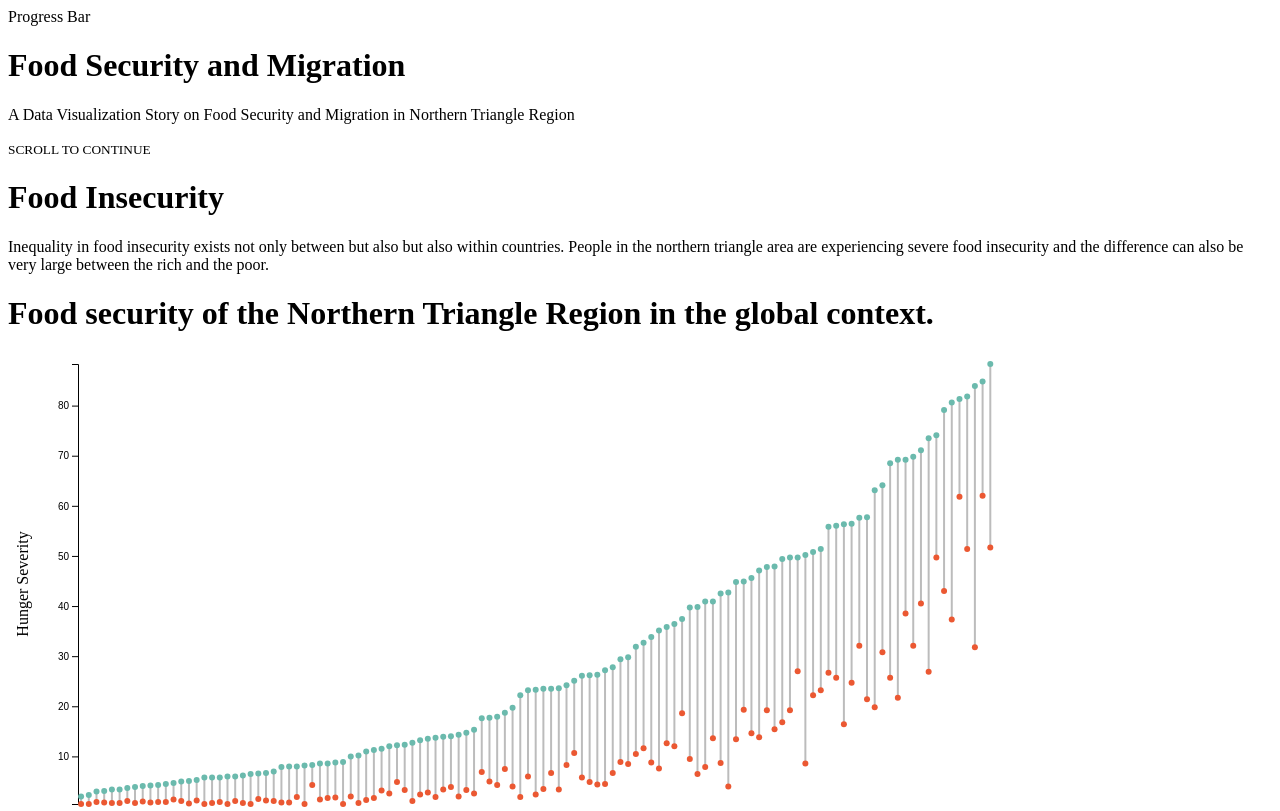
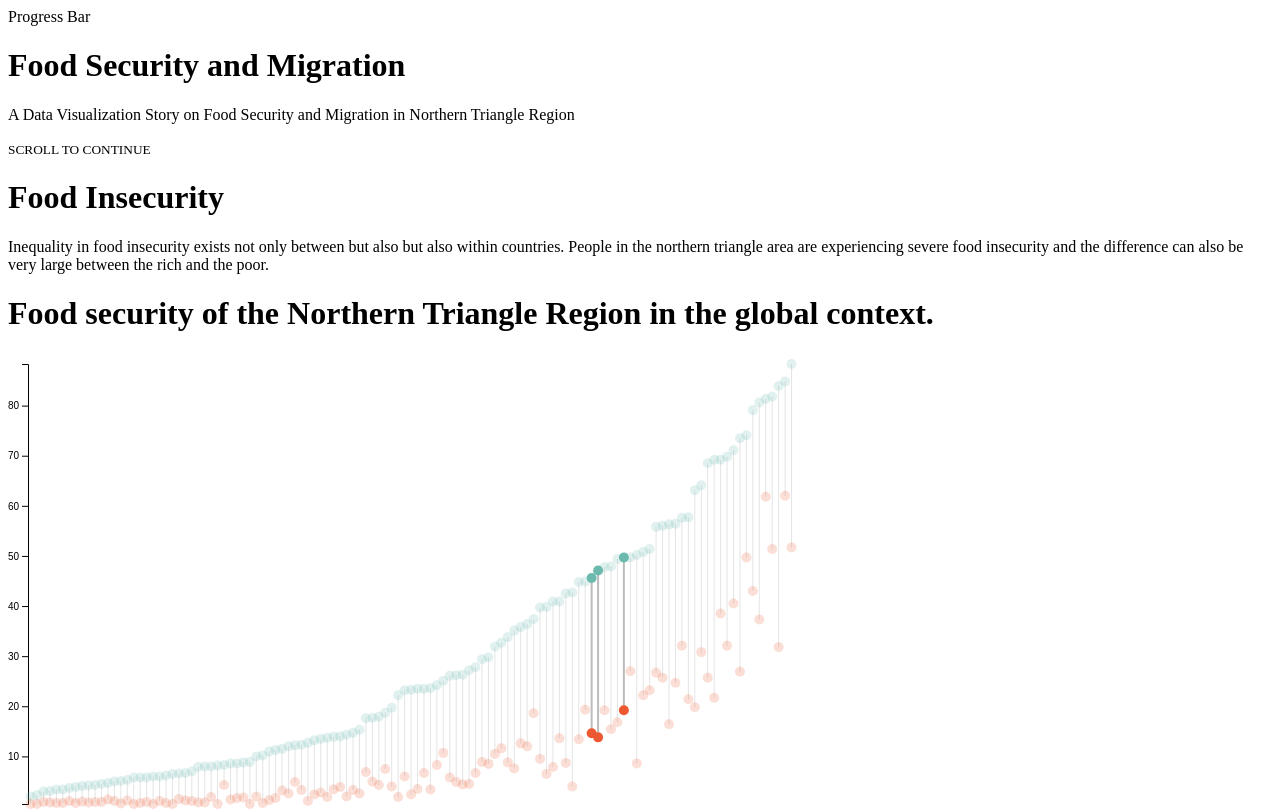
Before and after one commit to haileyshi617/bigdata-11.454-react, a React (Create React App) app: page / in a window 1280 px wide. Shown: the top 811 px of the page. Built offline with nearby package versions, Linux system fonts and the light colour scheme; the HTML template or start-up script is replaced by a standard one.

Commit message:
updated bell chart

```diff
--- a/src/components/charts/GlobalChart.jsx
+++ b/src/components/charts/GlobalChart.jsx
@@ -1,9 +1,15 @@
 import * as d3 from 'd3';
 import data from '../../data/food-global.csv';
 
-const MARGIN = { TOP: 10, BOTTOM: 50, LEFT: 70, RIGHT: 10 };
-const WIDTH = 1000 - MARGIN.LEFT - MARGIN.RIGHT;
+const MARGIN = { TOP: 10, BOTTOM: 50, LEFT: 20, RIGHT: 10 };
+const WIDTH = 800 - MARGIN.LEFT - MARGIN.RIGHT;
 const HEIGHT = 500 - MARGIN.TOP - MARGIN.BOTTOM;
+
+// conditional rendering
+const COUNTRIES = ['Honduras', 'El Salvador', 'Guatemala'];
+const CIRCLE = { REGULAR: 5, SELECT: 10 };
+const OPACITY = { REGULAR: 0.2, SELECT: 1 };
+const LINE = { REGULAR: 0.4, SELECT: 2 };
 
 export default class D3Chart {
   constructor(element) {
@@ -23,14 +29,6 @@ export default class D3Chart {
       .attr('y', HEIGHT + 50)
       .attr('text-anchor', 'middle');
 
-    vis.svg
-      .append('text')
-      .attr('x', -(HEIGHT / 2))
-      .attr('y', -50)
-      .attr('text-anchor', 'middle')
-      .text('Hunger Severity')
-      .attr('transform', 'rotate(-90)');
-
     vis.xAxisGroup = vis.svg
       .append('g')
       .attr('transform', `translate(0, ${HEIGHT})`);
@@ -45,7 +43,6 @@ export default class D3Chart {
 
   update() {
     const vis = this;
-
     vis.data = vis.data;
 
     const y = d3
@@ -62,9 +59,6 @@ export default class D3Chart {
       .range([0, WIDTH])
       .padding(0.4);
 
-    const xAxisCall = d3.axisBottom(x);
-    // vis.xAxisGroup.transition().duration(500).call(xAxisCall);
-
     const yAxisCall = d3.axisLeft(y);
     vis.yAxisGroup.transition().duration(500).call(yAxisCall);
 
@@ -73,56 +67,24 @@ export default class D3Chart {
     const circleModerate = vis.svg.selectAll('myCircle').data(vis.data);
     const circleSevere = vis.svg.selectAll('myCircle').data(vis.data);
 
-    // // EXIT
-    // lines
-    //   .exit()
-    //   .transition()
-    //   .duration(500)
-    //   .attr('x1', function (d) {
-    //     return x(d.country);
-    //   })
-    //   .attr('x2', function (d) {
-    //     return x(d.country);
-    //   })
-    //   .attr('y1', function (d) {
-    //     return y(d.moderate);
-    //   })
-    //   .attr('y2', function (d) {
-    //     return y(d.moderate);
-    //   })
-    //   .remove();
-
-    // // UPDATE
-    // lines
-    //   .transition()
-    //   .duration(500)
-    //   .ease(d3.easeCubicIn)
-    //   .attr('x1', function (d) {
-    //     return x(d.country);
-    //   })
-    //   .attr('x2', function (d) {
-    //     return x(d.country);
-    //   })
-    //   .attr('y1', function (d) {
-    //     return y(d.moderate);
-    //   })
-    //   .attr('y2', function (d) {
-    //     return y(d.severe);
-    //   });
-
-    // Mouse Event
+    // MOUSE EVENT
     const mouseover = function (event, d) {
-      console.log(event);
-      d3.select(this).style('opacity', 0.81);
-      d3.select('#tooltip')
-        .style('left', event.pageX + 'px')
-        .style('top', event.pageY + 'px')
-        .html(`<p> ${d.country} </p>`);
+      d3.select(this).style('r', CIRCLE.SELECT);
+      d3.select(this).attr('stroke-width', LINE.SELECT);
+      d3
+        .select('#tooltip')
+        .style('left', event.pageX - 100 + 'px')
+        .style('top', event.pageY - 100 + 'px').html(`<p> ${d.country} </p>
+        <p> Severe Hunger: ${d.severe} </p>
+        <p> Moderate Hunger: ${d.moderate} </p>`);
       d3.select('#tooltip').classed('hidden', false);
     };
 
     const mouseout = function (event, d) {
-      d3.select(this).style('opacity', 1);
+      d3.select(this).style('r', CIRCLE.REGULAR);
+      d3.select(this).attr('stroke-width', (d) => {
+        return COUNTRIES.includes(d.country) ? LINE.SELECT : LINE.REGULAR;
+      });
       d3.select('#tooltip').classed('hidden', true);
     };
 
@@ -156,7 +118,9 @@ export default class D3Chart {
         return y(d.severe);
       })
       .attr('stroke', '#bcbcbc')
-      .attr('stroke-width', '2px');
+      .attr('stroke-width', (d) => {
+        return COUNTRIES.includes(d.country) ? LINE.SELECT : LINE.REGULAR;
+      });
 
     circleModerate
       .enter()
@@ -174,7 +138,10 @@ export default class D3Chart {
       .transition()
       .ease(d3.easeCubicIn)
       .duration(500)
-      .attr('r', '3');
+      .attr('r', CIRCLE.REGULAR)
+      .attr('opacity', (d) => {
+        return COUNTRIES.includes(d.country) ? OPACITY.SELECT : OPACITY.REGULAR;
+      });
 
     circleSevere
       .enter()
@@ -194,7 +161,10 @@ export default class D3Chart {
       .transition()
       .ease(d3.easeCubicIn)
       .duration(500)
-      .attr('r', '3');
+      .attr('r', CIRCLE.REGULAR)
+      .attr('opacity', (d) => {
+        return COUNTRIES.includes(d.country) ? OPACITY.SELECT : OPACITY.REGULAR;
+      });
 
     // // EXIT
     // rects
--- a/src/components/section/FoodGlobal.jsx
+++ b/src/components/section/FoodGlobal.jsx
@@ -3,11 +3,14 @@ import GlobalWrapper from '../charts/GlobalWrapper';
 
 const FoodGlobal = () => {
   return (
-    <div className="section-break">
-      <h1><span className="red">Food security</span> of the Northern Triangle Region in the global context.</h1>
+    <div className="food-global">
+      <h1>
+        <span className="red">Food security</span> of the Northern Triangle
+        Region in the global context.
+      </h1>
       <GlobalWrapper />
     </div>
   );
-}
+};
 
 export default FoodGlobal;
--- a/src/styles/section/_food-global.scss
+++ b/src/styles/section/_food-global.scss
@@ -1,4 +1,4 @@
-.section-break {
+.food-global {
   height: 110vh;
   padding-left: 2vw;
   display: flex;
```
